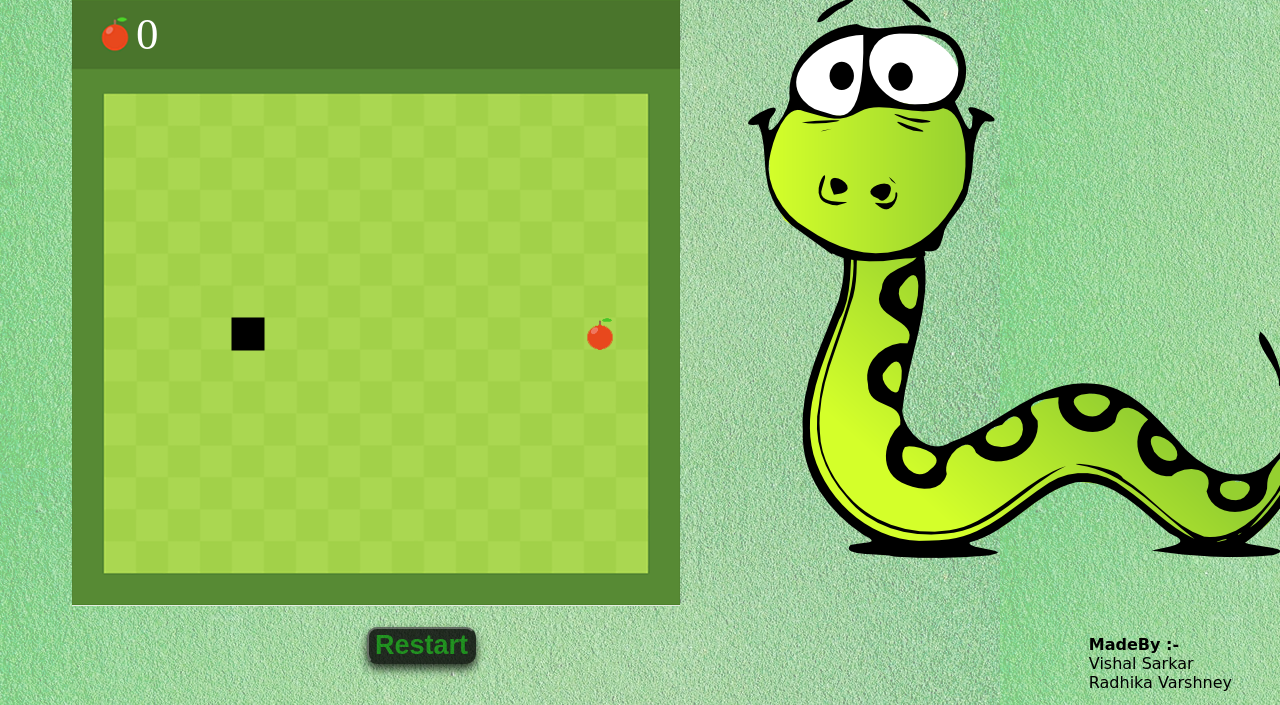
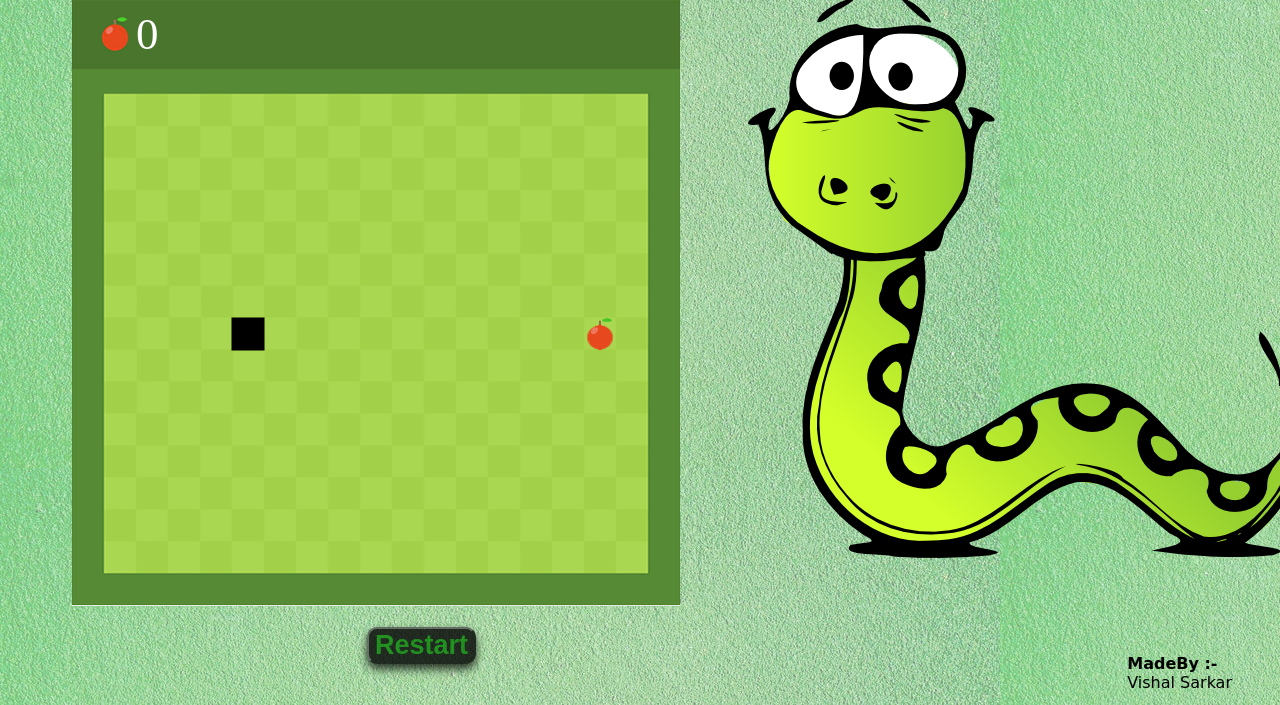
Before and after one commit to Vsarkar018/SnakeXenzia, a plain HTML site: page index.html in a window 1280 px wide. Shown: the part 95-800 px from the top of the page. Drawn offline with Linux system fonts and the light colour scheme; a web font is replaced by a local one.

Commit message:
Update index.html

```diff
--- a/index.html
+++ b/index.html
@@ -19,7 +19,7 @@
         <canvas id="snake" width="608" height="608"></canvas>
     </div>
     <div class="last">
-  <strong> MadeBy :- </strong> <br>Vishal Sarkar <br> Radhika Varshney</div>
+  <strong> MadeBy :- </strong> <br>Vishal Sarkar</div>
 <script src="snake.js"></script>
 </body>
 </html>
```
